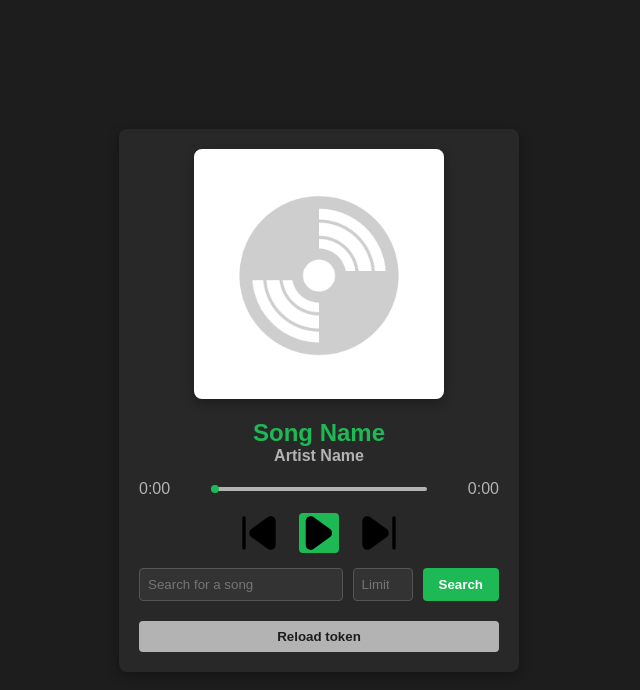
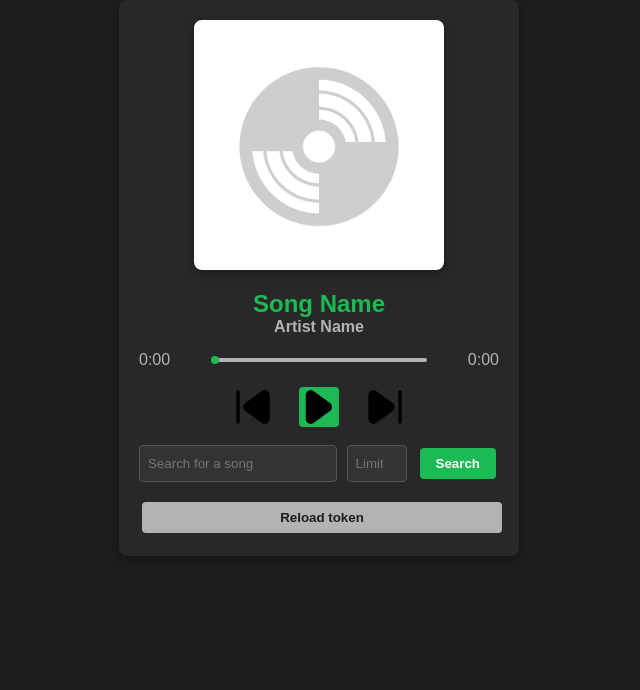
Before and after one commit to SandroBarillaPXL/expertlab-sprint3-jukebox, a website: page index.html in a window 1280 px wide. Shown: the whole page, without its empty margins (321-961 px from the left). Drawn offline with Linux system fonts and the light colour scheme; sample sign-in values are in the browser's storage.

Commit message:
fix height

```diff
--- a/style.css
+++ b/style.css
@@ -11,7 +11,6 @@ body {
     align-items: center;
     background-color: #1d1d1d;
     color: #f1f1f1;
-    height: 100vh;
     margin: 0;
 }
 
@@ -193,6 +192,10 @@ body {
     cursor: pointer;
 }
 
+button {
+    margin: 3px;
+}
+
 .play-button:hover, .pause-button, .queue-button:hover {
     background-color: #1ed760;
 }
```
